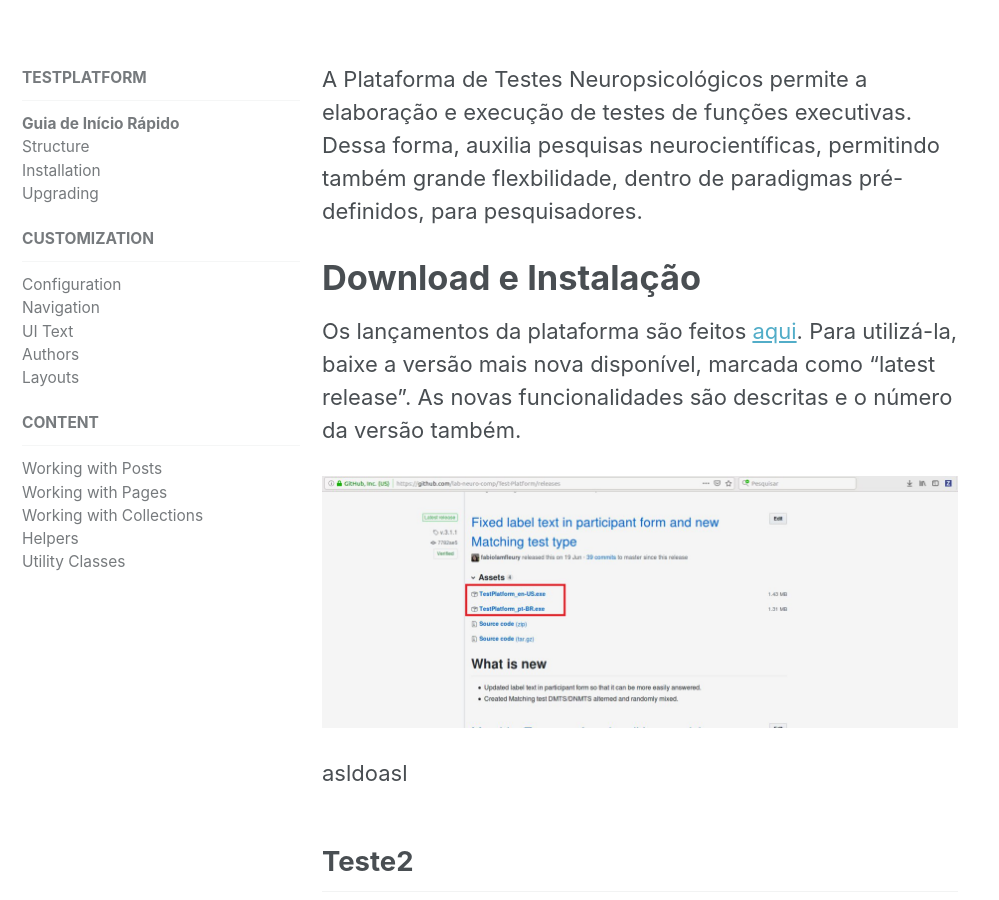
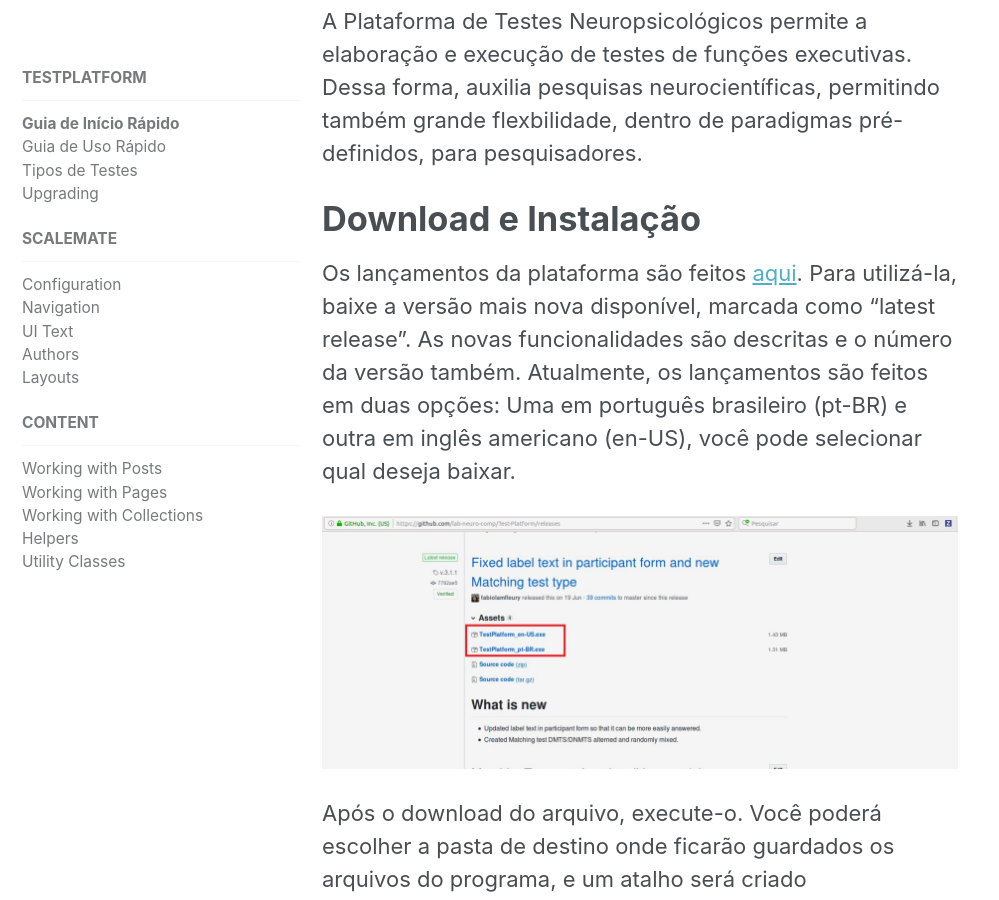
Before and after one commit to lab-neuro-comp/lab-neuro-comp.github.io, a Jekyll site: the page built from _pages/testplatform-quick-start.md, in a window 1280 px wide and 900 px high, scrolled down 257 px. Shown: the whole window, without its empty margins (0-999 px from the left). Built offline with Jekyll 4.4.1, drawn with Linux system fonts in a browser that asks for light colours; nearby versions of some CDN libraries; some of the changed text lies outside the part shown.

Commit message:
Updating testplatform documentation

```diff
--- a/_data/navigation.yml
+++ b/_data/navigation.yml
@@ -13,14 +13,14 @@
     children:
       - title: "Guia de Início Rápido"
         url: /docs/testplatform/quick-start-guide/
-      - title: "Structure"
-        url: /docs/structure/
-      - title: "Installation"
-        url: /docs/installation/
+      - title: "Guia de Uso Rápido"
+        url: /docs/testplatform/quick-use/
+      - title: "Tipos de Testes"
+        url: /docs/testplatform/test-paradigms/
       - title: "Upgrading"
         url: /docs/upgrading/
 
-  - title: Customization
+  - title: Scalemate
     children:
       - title: "Configuration"
         url: /docs/configuration/
--- a/_pages/testplatform-quick-start.md
+++ b/_pages/testplatform-quick-start.md
@@ -21,14 +21,22 @@
 
 Os lançamentos da plataforma são feitos <a href="https://github.com/lab-neuro-comp/Test-Platform/releases">aqui</a>.
 Para utilizá-la, baixe a versão mais nova disponível, marcada como "latest release". As novas funcionalidades são descritas e o número da versão também.
+Atualmente, os lançamentos são feitos em duas opções: Uma em português brasileiro (pt-BR) e outra em inglês americano (en-US), você pode selecionar qual deseja
+baixar.
 
 
 <img src="https://lab-neuro-comp.github.io/assets/images/test-platform-docs/release-download.jpg"/>
 
-
-asldoasl
-## Teste2
+Após o download do arquivo, execute-o. Você poderá escolher a pasta de destino onde ficarão guardados os arquivos do programa, e um atalho
+será criado automaticamente na sua áŕea de trabalho (Desktop).
 
 
+# Requisitos de sistema
 
-asodkps
+- O programa é compatível com sistemas Windows xp ou superior.
+- É necessária a instalação do .NET Framework na versão 4.5.2. ou superior (já vem instalado no Windows 7 em diante)
+
+# Uso
+
+Ao executar o programa pela primeira vez, este já virá com um programa stroop pré configurado, que pode ser executado para testes. Bastando apenas preencher
+o campo de participante e apertar o botão de executar que possui uma seta. Mais detalhamentos do uso encontram-se em outras páginas desta documentação.
```
Also changed, not shown: other parts of _pages/testplatform-quick-start.md (+1 -1 lines), _pages/docs.md (+1 -1 lines), _pages/testplatform-paradigms.md (added, +36 -0 lines), _pages/testplatform-quick-use.md (added, +27 -0 lines), _pages/testplatform-participant.md (added), assets/images/test-platform-docs/fluxogram.png (added).
